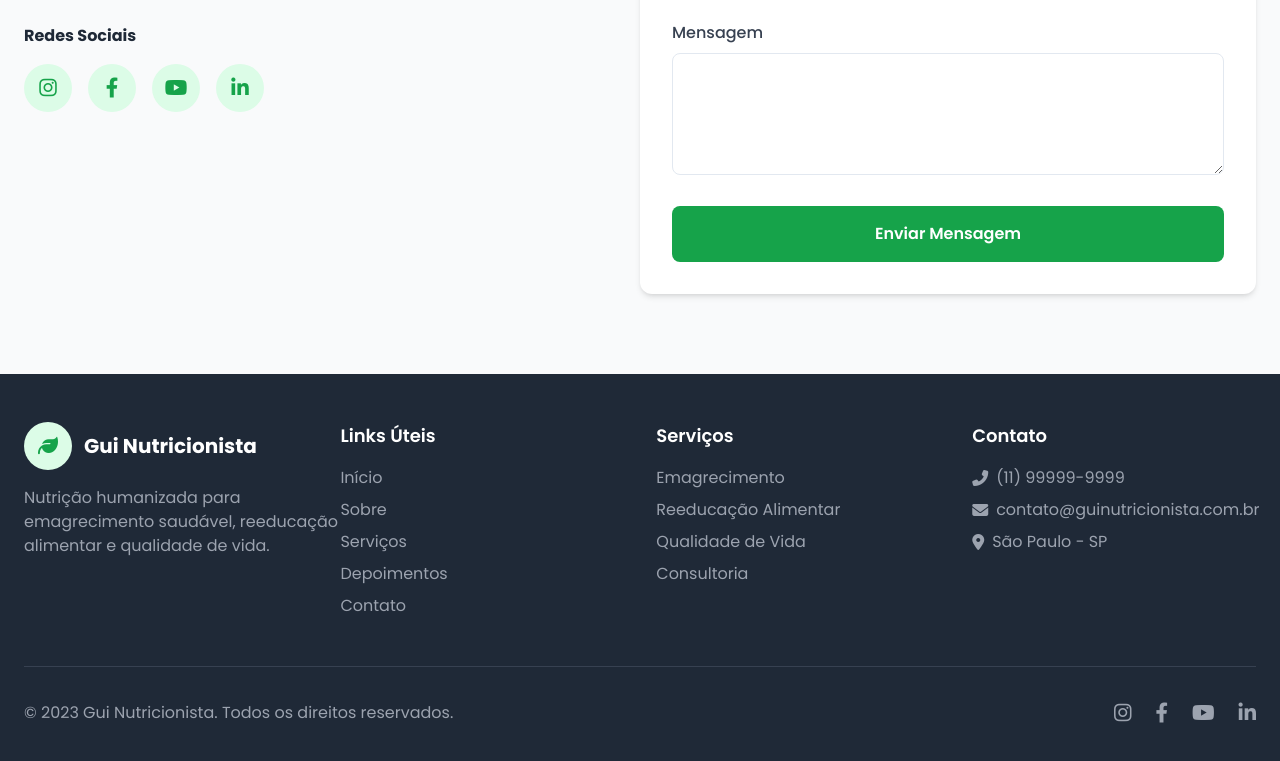
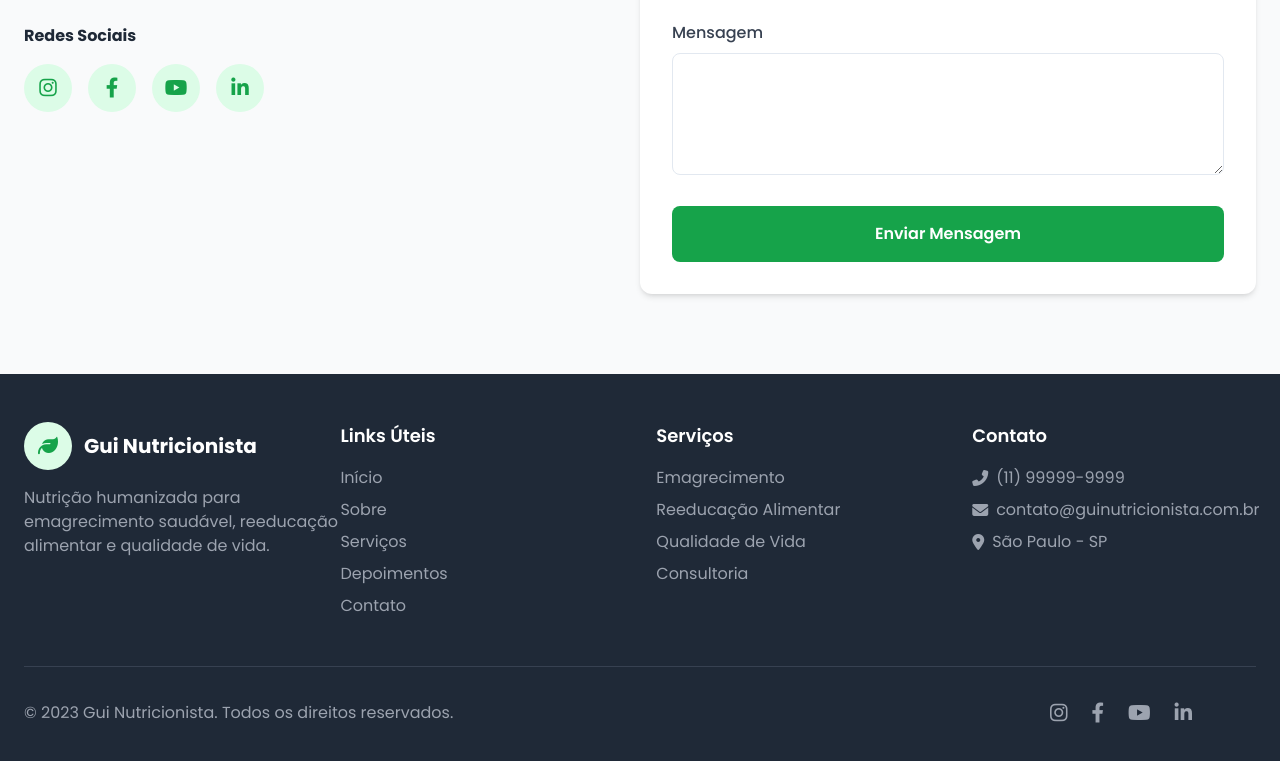
Before and after one commit to gabefaustino/gui-nutricionista, a plain HTML site: page index.html in a window 1280 px wide. Shown: the part 3738-4499 px from the top of the page. Drawn offline with nearby package versions, Linux system fonts and the light colour scheme.

Commit message:
Ajuste da margemdo footer index.html

```diff
--- a/index.html
+++ b/index.html
@@ -495,7 +495,7 @@
                     &copy; 2023 Gui Nutricionista. Todos os direitos reservados.
                 </p>
 
-                <div class="flex space-x-6">
+                <div class="flex space-x-6 mr-6 md:mr-12 lg:mr-16"> <!-- Aumentei as margens aqui -->
                     <a href="#" class="text-gray-400 hover:text-white">
                         <i class="fab fa-instagram text-xl"></i>
                     </a>
```
